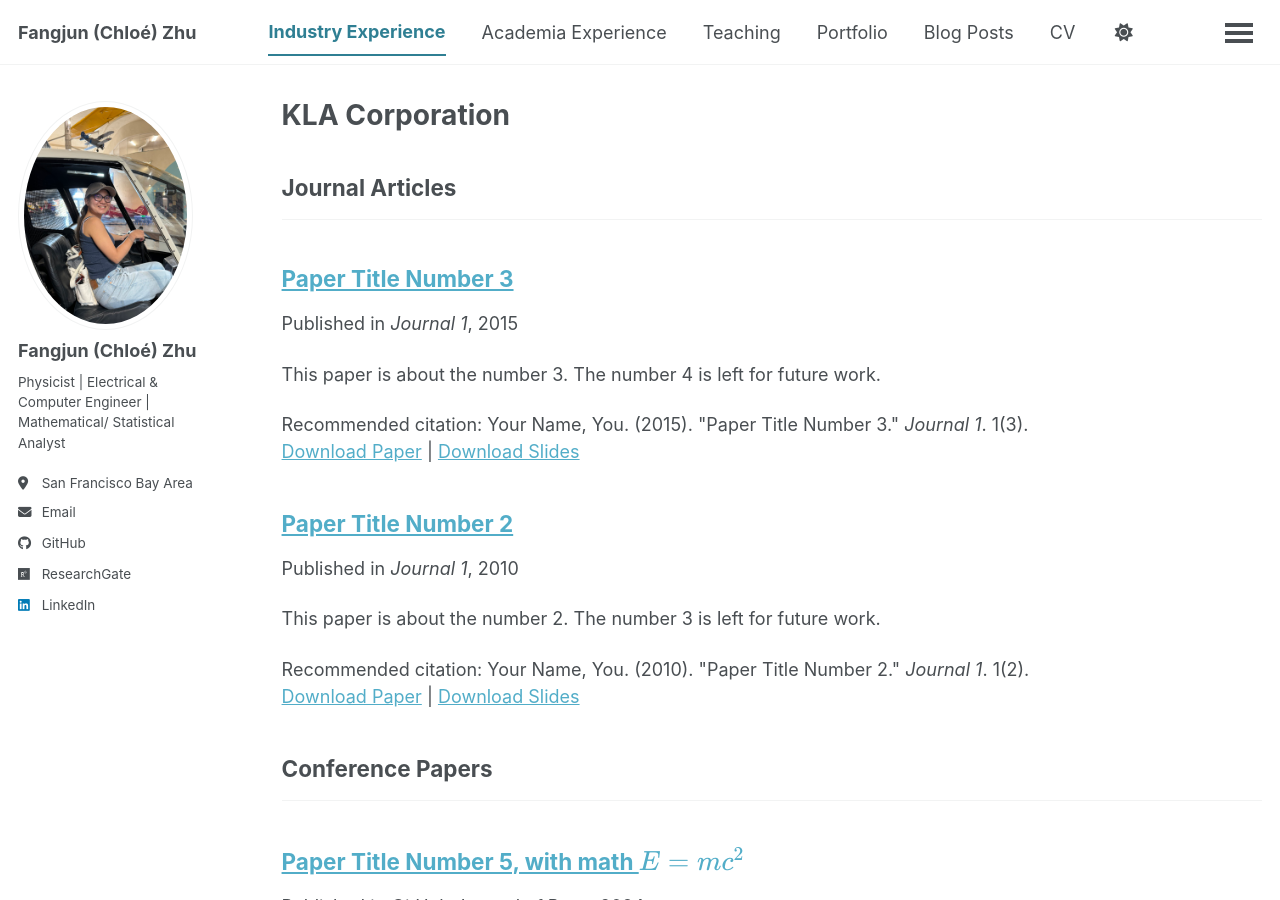
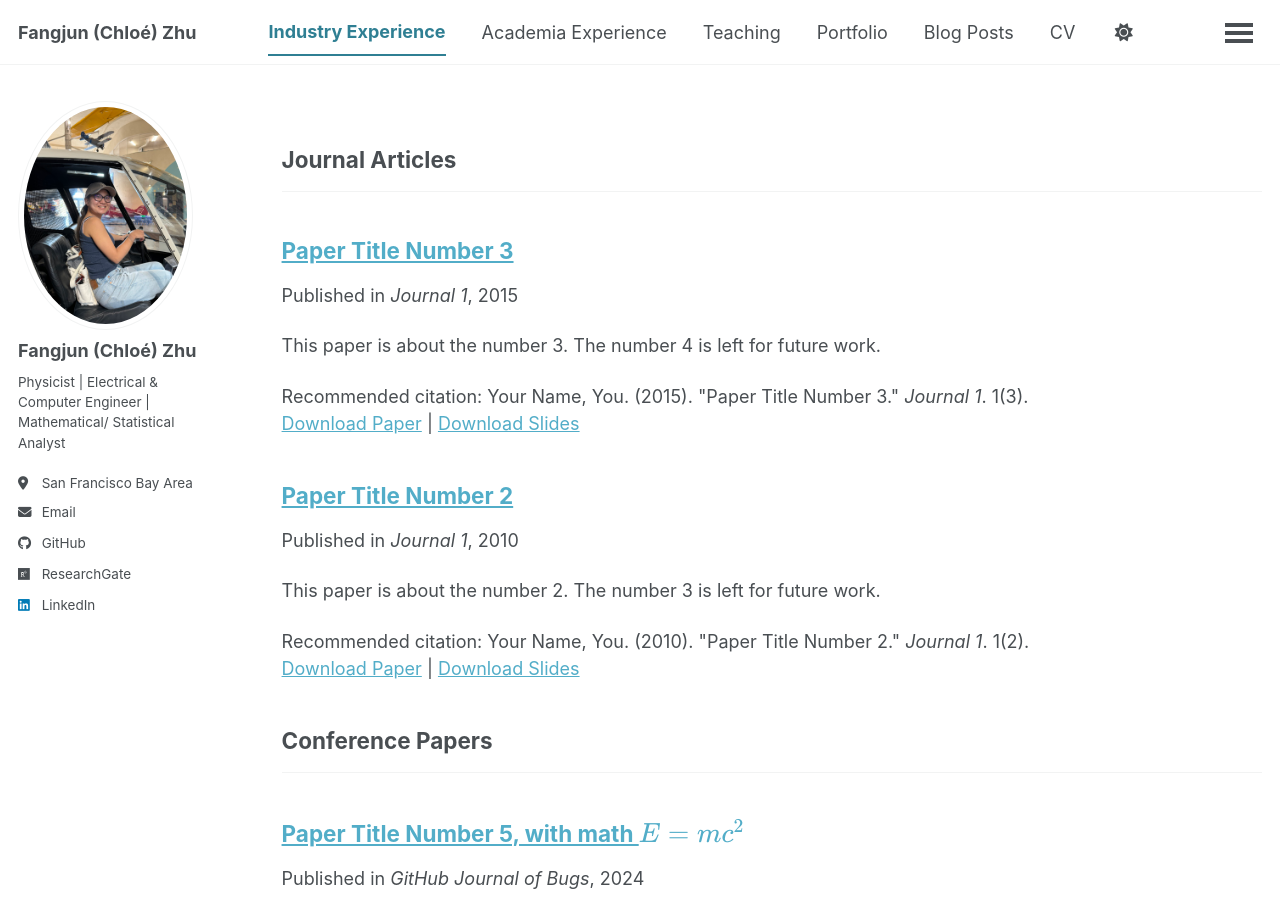
Before and after one commit to ChloeZhu1/ChloeZhu1.github.io, a Jekyll site: the page built from _pages/publications.html, in a window 1280 px wide and 900 px high. Built offline with Jekyll 4.4.1, drawn with Linux system fonts in a browser that asks for light colours; a script bundle is joined from its source files by our own code; library files that are not in the unit come from our copies.

Commit message:
Update publications.html

```diff
--- a/_pages/publications.html
+++ b/_pages/publications.html
@@ -1,6 +1,5 @@
 ---
 layout: archive
-title: "KLA Corporation"
 permalink: /publications/
 author_profile: true
 ---
```
